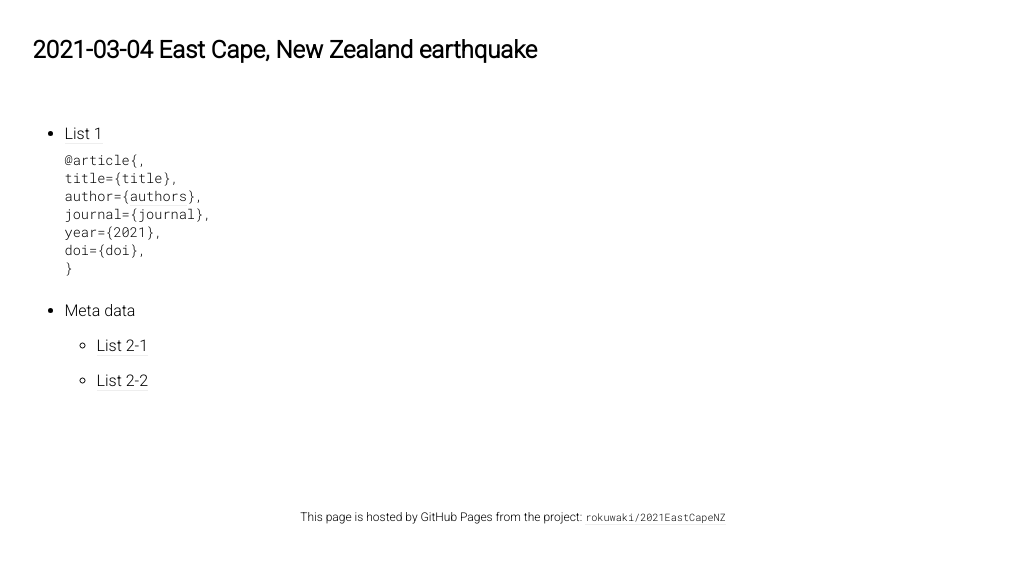
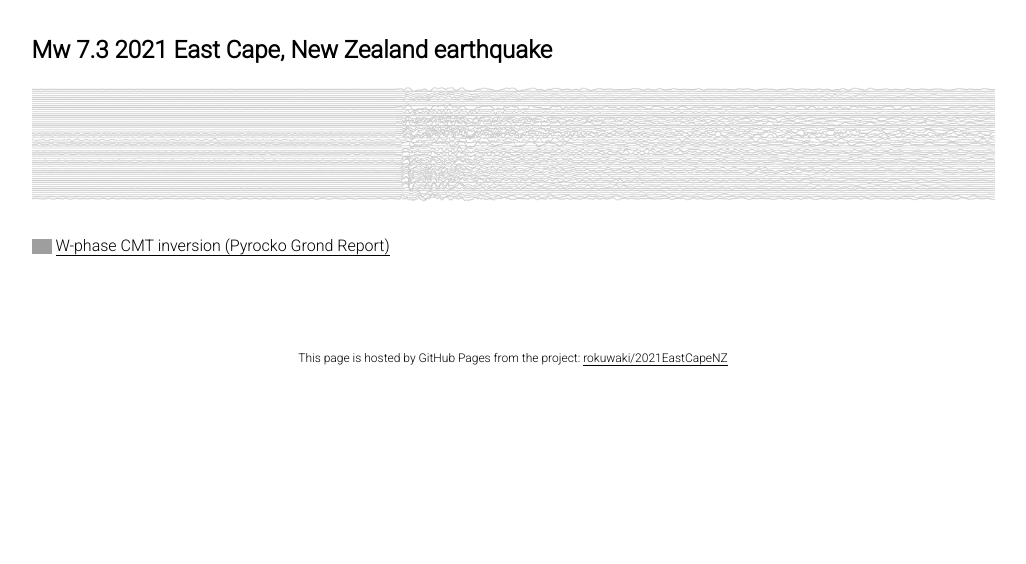
Before and after one commit to rokuwaki/2021EastCapeNZ, a plain HTML site: page docs/index.html in a window 1280 px wide. Shown: the whole page, without its empty margins (127-1153 px from the left). Drawn offline with Linux system fonts and the light colour scheme; grey boxes are pictures that could not be loaded.

Commit message:
update github pages

```diff
--- a/docs/css/style.css
+++ b/docs/css/style.css
@@ -1,7 +1,7 @@
 :root {
   --black: #000000;
   --gray-link: #777777;
-  --gray-link-border: #eeeeee;
+  --gray-link-border: #777777;
 }
 
 body {
@@ -14,7 +14,7 @@ body {
 a:link, a:visited {
   text-decoration: none;
   color: var(--black);
-  border-bottom: 1px solid var(--gray-link-border);
+  border-bottom: 1px solid var(--black);
 }
 
 a:hover, a:active {
@@ -27,40 +27,49 @@ a:hover, a:active {
 }
 
 .sub-container {
-  padding: 1rem 1rem 1rem 1rem;
+  padding: 1rem 2rem 0 2rem;
   margin: 0;
 }
 
-ul {
-  padding: 0 0 0 2rem;
-  margin: 0 0 0 0;
-}
-
-li {
-  padding: 0.5rem 0 0.5rem 0;
+.cover {
+  height: 120px;
+  background-image: url("../image/cover.png");
+  background-position: center center;
+  opacity: 0.2;
+  background-size: cover;
+  padding: 0 5rem 0 5rem;
 }
 
 .code {
   font-family: 'Roboto Mono', monospace;
   font-size: 85%;
-  margin: 0 0 1rem 0;
-}
-
-.code-inline {
-  font-family: 'Roboto Mono', monospace;
-  font-size: 85%;
-  display: inline;
+  line-height: 2;
 }
 
 .footer {
   font-size: 75%;
   text-align: center;
-  margin: 5rem 0 0 0;
+  margin: 5rem 0 3rem 0;
 }
 
-@media (min-width: 992px) {
+.material-icons-outlined {
+  vertical-align: middle;
+  line-height: 1px;
+  font-size: 100%;
+}
+
+img.pyrocko {
+  height: 15px;
+  margin-right: 4px;
+  vertical-align: middle;
+}
+
+@media (min-width: 962px) {
   .container {
-    max-width: 993px;
+    max-width: 963px;
     margin: 0 auto 0 auto;
   }
+  .sub-container {
+    padding: 1rem 0 0 0;
+  }
 }
--- a/docs/index.html
+++ b/docs/index.html
@@ -8,6 +8,7 @@
   <title>2021 East Cape earthquake</title>
   <link rel="preconnect" href="https://fonts.gstatic.com">
   <link href="https://fonts.googleapis.com/css2?family=Roboto+Mono:wght@300&family=Roboto:wght@300&display=swap" rel="stylesheet">
+  <link href="https://fonts.googleapis.com/icon?family=Material+Icons+Outlined" rel="stylesheet">
   <link href="./css/style.css" rel="preload" as="style">
   <link href="./css/style.css" rel="stylesheet">
 </head>
@@ -17,33 +18,19 @@
   <div class="container">
 
     <div class="sub-container title">
-      <h2>2021-03-04 East Cape, New Zealand earthquake</h2>
+      <h2>Mw 7.3 2021 East Cape, New Zealand earthquake</h2>
     </div>
 
+    <div class="cover"></div>
+
     <div class="sub-container">
-      <ul>
-        <li><a href="#">List 1</a></li>
-        <div class="code">
-        @article{,<br>
-          title={title},<br>
-          author={<a href="#">authors</a>},<br>
-          journal={journal},<br>
-          year={2021},<br>
-          doi={doi},<br>
-        }<br>
-      </div>
-        <li>Meta data</li>
-        <ul>
-          <li><a href="#">List 2-1</a></li>
-          <li><a href="#">List 2-2</a></li>
-        </ul>
-      </ul>
+      <p>
+        <img class="pyrocko" src="https://pyrocko.org/_static/pyrocko.svg"><a href="https://rokuwaki.github.io/2021EastCapeNZ/grond-report/">W-phase CMT inversion (Pyrocko Grond Report)</a></p>
     </div>
 
     <div class="sub-container footer">
-      This page is hosted by GitHub Pages from the project: <a href="https://github.com/rokuwaki/2021EastCapeNZ"><p class="code-inline">rokuwaki/2021EastCapeNZ</p></a>
+      This page is hosted by GitHub Pages from the project: <a href="https://github.com/rokuwaki/2021EastCapeNZ">rokuwaki/2021EastCapeNZ</a>
     </div>
-
 
   </div>
 
```
Also changed, not shown: docs/image/cover.png (added).
